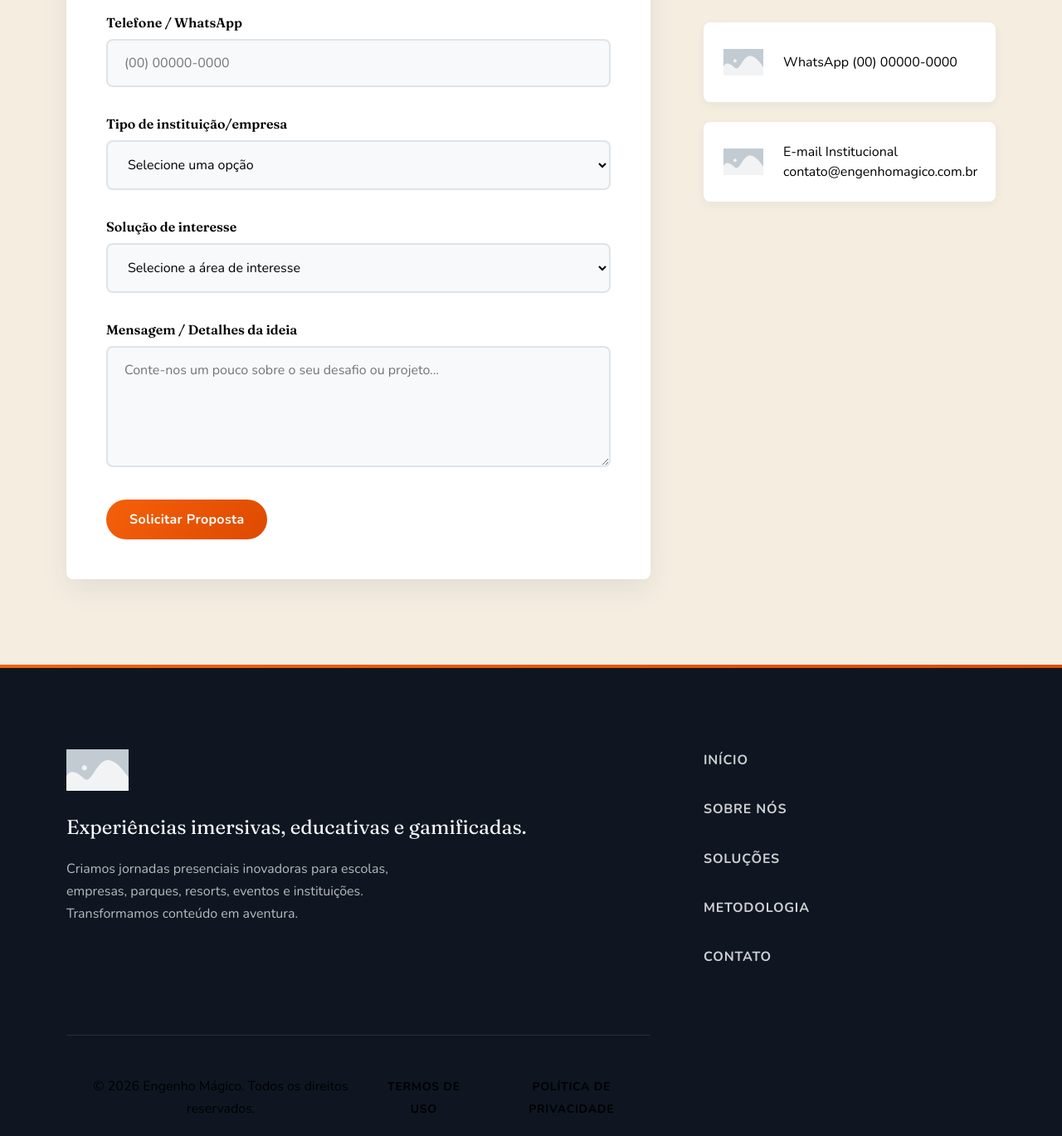
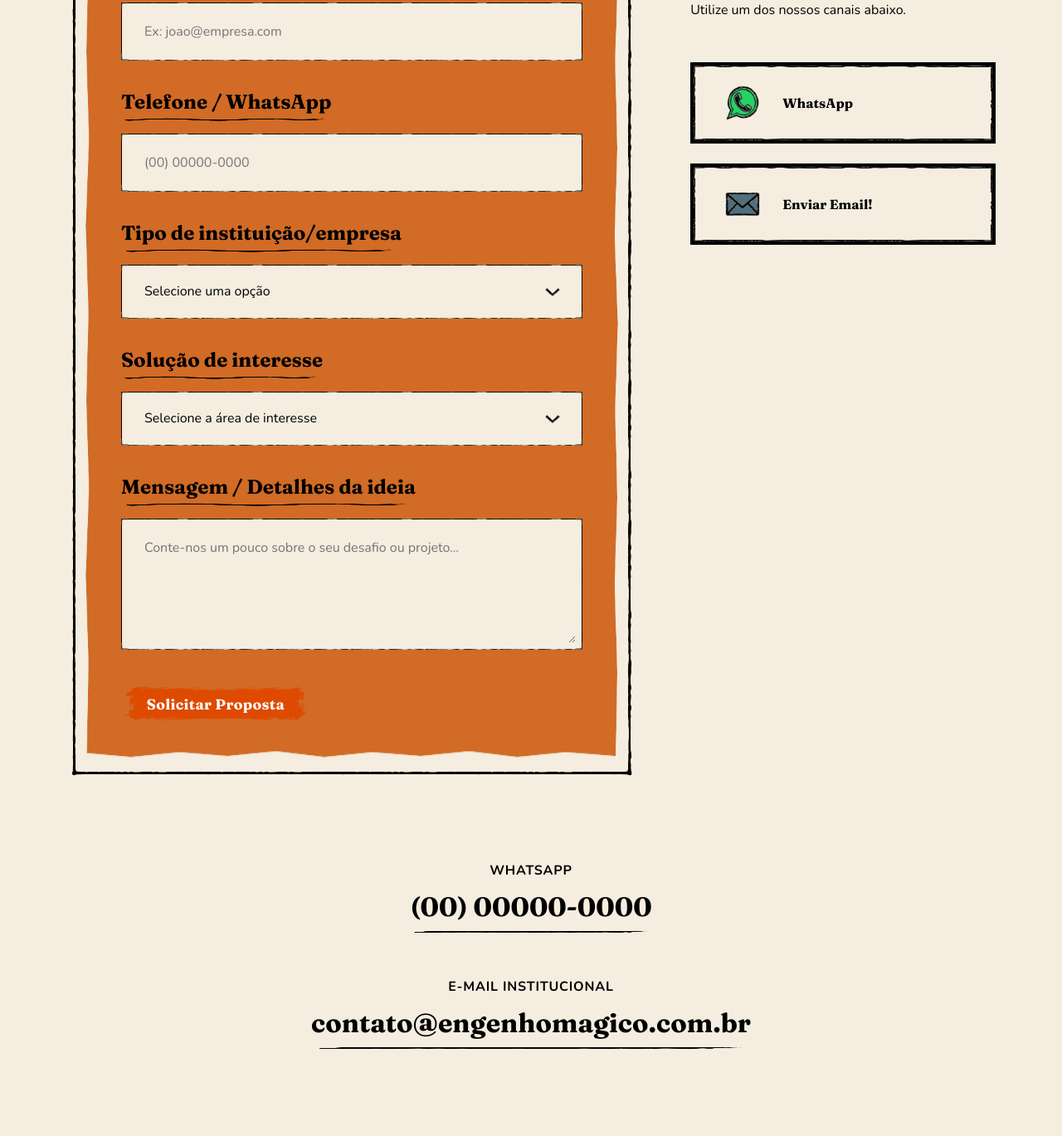
Before and after one commit to Lucas-Ribeiro-dev/engenho-magico, a plain HTML site: page contato.html in a window 1280 px wide. Shown: the part 939-2308 px from the top of the page at 83% size. Drawn offline with nearby package versions, Linux system fonts and the light colour scheme.

Commit message:
btns and contact page reformed

```diff
--- a/contato.html
+++ b/contato.html
@@ -98,7 +98,7 @@
                                 placeholder="Conte-nos um pouco sobre o seu desafio ou projeto..." rows="5"
                                 required></textarea>
                         </div>
-                        <button type="submit" class="form__submit">Solicitar Proposta</button>
+                        <button type="submit" class="btn-cta"><span class="btn-text">Solicitar Proposta</span></button>
                     </form>
                 </div>
 
@@ -109,24 +109,33 @@
                     <div class="contact-channels__list">
                         <a href="https://wa.me/5500000000000" target="_blank" rel="noopener noreferrer"
                             class="contact-channels__link">
-                            <img src="src/assets/img/placeholder.png" alt="Ícone WhatsApp"
+                            <img src="src/assets/img/icons/wpp-icon.webp" alt="Ícone WhatsApp"
                                 class="contact-channels__icon">
                             <div class="contact-channels__info">
                                 <span class="contact-channels__label">WhatsApp</span>
-                                <span class="contact-channels__value">(00) 00000-0000</span>
                             </div>
                         </a>
                         <a href="mailto:contato@engenhomagico.com.br"
                             class="contact-channels__link">
-                            <img src="src/assets/img/placeholder.png" alt="Ícone E-mail"
+                            <img src="src/assets/img/icons/mail-icon.webp" alt="Ícone E-mail"
                                 class="contact-channels__icon">
                             <div class="contact-channels__info">
-                                <span class="contact-channels__label">E-mail Institucional</span>
-                                <span class="contact-channels__value">contato@engenhomagico.com.br</span>
+                                <span class="contact-channels__label">Enviar Email!</span>
                             </div>
                         </a>
                     </div>
                 </aside>
+
+                <div class="contact-details">
+                    <div class="contact-details__item">
+                        <span class="contact-details__label">WhatsApp</span>
+                        <span class="contact-details__value">(00) 00000-0000</span>
+                    </div>
+                    <div class="contact-details__item">
+                        <span class="contact-details__label">E-mail Institucional</span>
+                        <span class="contact-details__value">contato@engenhomagico.com.br</span>
+                    </div>
+                </div>
             </div>
         </section>
     </main>
--- a/src/css/style.css
+++ b/src/css/style.css
@@ -183,11 +183,25 @@
 
 h2 {
   font-family: var(--font-heading);
-  font-size: var(--font-size-3xl);
+  font-size: var(--font-size-hero);
   color: #000000;
-  font-weight: var(--font-weight-normal);
+  font-weight: bold;
   line-height: var(--line-height-tight);
-  margin-bottom: var(--space-md);
+  margin-bottom: var(--space-lg);
+  position: relative;
+  display: inline-block;
+}
+
+h2::after {
+  content: "";
+  position: absolute;
+  left: 0;
+  bottom: -4px;
+  width: 100%;
+  height: 12px;
+  background-color: #000;
+  -webkit-mask: url("../assets/img/elements/underline-2.png") center / 100% 100% no-repeat;
+  mask: url("../assets/img/elements/underline-2.png") center / 100% 100% no-repeat;
 }
 
 h3 {
@@ -503,7 +517,7 @@
   border-image-width: 18px;
   border-image-repeat: round;
   box-sizing: border-box;
-  padding: var(--space-sm) 0;
+  padding: 0;
   position: fixed;
   width: 100%;
   top: 0;
@@ -655,29 +669,7 @@
   }
 }
 
-/* Form Submit Button */
-.form__submit {
-  display: inline-flex;
-  align-items: center;
-  justify-content: center;
-  font-family: var(--font-body);
-  font-weight: var(--font-weight-bold);
-  font-size: var(--font-size-md);
-  padding: 1rem 1.75rem;
-  border-radius: var(--radius-pill);
-  border: none;
-  cursor: pointer;
-  transition: all var(--transition-normal);
-  line-height: 1;
-  text-align: center;
-  letter-spacing: 0.02em;
-  background: var(--gradient-fire);
-  color: var(--color-text-light);
-}
-
-.form__submit:hover {
-  opacity: 0.9;
-}
+
 
 /* ==========================================================================
    FORMS
@@ -689,10 +681,26 @@
 
 .form__label {
   display: block;
+  width: fit-content;
   font-family: var(--font-heading);
-  font-weight: var(--font-weight-medium);
-  margin-bottom: var(--space-xs);
+  font-size: var(--font-size-xl);
+  font-weight: bold;
+  margin-bottom: var(--space-sm);
   color: var(--color-text-primary);
+  position: relative;
+  padding-bottom: 4px;
+}
+
+.form__label::after {
+  content: "";
+  position: absolute;
+  left: 0;
+  bottom: -4px;
+  width: 100%;
+  height: 10px;
+  background-color: #000;
+  -webkit-mask: url("../assets/img/elements/underline-2.png") center / 100% 100% no-repeat;
+  mask: url("../assets/img/elements/underline-2.png") center / 100% 100% no-repeat;
 }
 
 input,
@@ -702,20 +710,49 @@
   font-family: var(--font-body);
   font-size: var(--font-size-md);
   padding: 1rem 1.25rem;
-  border: 2px solid var(--color-border-subtle);
-  border-radius: var(--radius-sm);
-  background-color: var(--color-surface-base);
+  background-color: var(--color-bg-base);
   color: var(--color-text-primary);
   outline: none;
-  transition: all var(--transition-fast);
+  border: 8px solid transparent;
+  border-image-source: url("../assets/img/elements/border-img-4.webp");
+  border-image-slice: 40;
+  border-image-width: 8px;
+  border-image-repeat: round;
+  box-sizing: border-box;
+  transition: background-color var(--transition-normal);
 }
 
 input:focus,
+input:not(:placeholder-shown),
 textarea:focus,
-select:focus {
-  border-color: var(--color-border-focus);
+textarea:not(:placeholder-shown),
+select:focus,
+select:valid {
   background-color: var(--color-surface-white);
-  box-shadow: 0 0 0 4px rgba(244, 96, 10, 0.1);
+}
+
+select {
+  appearance: none;
+  -webkit-appearance: none;
+  background-image: url("../assets/img/icons/form-select-chevron.webp");
+  background-repeat: no-repeat;
+  background-position: right 1rem center;
+  background-size: 1.5rem;
+  padding-right: 3rem;
+}
+
+.form__field--success {
+  background-image: url("../assets/img/icons/form-status-success.webp");
+  background-repeat: no-repeat;
+  background-position: right 1rem center;
+  background-size: 1.5rem;
+}
+
+.form__field--error {
+  background-image: url("../assets/img/icons/form-status-error.webp");
+  background-repeat: no-repeat;
+  background-position: right 1rem center;
+  background-size: 1.5rem;
 }
 
 .form__field--textarea {
@@ -942,25 +979,29 @@
 }
 
 .slide-card__control {
-  background: rgba(255, 255, 255, 0.1);
-  border: 1px solid rgba(255, 255, 255, 0.3);
-  color: var(--color-text-light);
-  font-size: var(--font-size-lg);
+  background: url('../assets/img/icons/control-arrow.webp') center / contain no-repeat;
+  border: none;
+  color: transparent;
+  font-size: 0;
   cursor: pointer;
   display: flex;
   align-items: center;
   justify-content: center;
   width: 56px;
   height: 56px;
-  border-radius: 0;
-  transition: all var(--transition-fast);
-  backdrop-filter: blur(8px);
+  transition: transform var(--transition-fast);
 }
 
 .slide-card__control:hover {
-  background: var(--color-fire);
-  border-color: var(--color-fire);
   transform: scale(1.1);
+}
+
+.slide-card__control--prev {
+  transform: scaleX(-1);
+}
+
+.slide-card__control--prev:hover {
+  transform: scaleX(-1) scale(1.1);
 }
 
 .slide-card__counter {
@@ -973,7 +1014,6 @@
 
 /* Slide card CTA button */
 .slide-card__btn {
-  background: var(--gradient-fire);
   color: var(--color-text-light);
 }
 
@@ -1713,10 +1753,14 @@
 }
 
 .form-section {
-  background: var(--color-surface-white);
+  background: url("../assets/img/elements/form-bg.png") center / calc(100% - -10px) calc(100% - -15px) no-repeat;
   padding: var(--space-xl);
-  border-radius: var(--radius-sm);
-  box-shadow: var(--shadow-medium);
+  border: 18px solid transparent;
+  border-image-source: url("../assets/img/elements/border-img.png");
+  border-image-slice: 110;
+  border-image-width: 18px;
+  border-image-repeat: round;
+  box-sizing: border-box;
 }
 
 .contact-channels {
@@ -1735,22 +1779,82 @@
   display: flex;
   align-items: center;
   gap: var(--space-md);
-  padding: var(--space-md);
-  background: var(--color-surface-white);
-  border-radius: var(--radius-sm);
-  box-shadow: var(--shadow-soft);
-  transition: all var(--transition-fast);
+  padding: 10px 0 10px 24px;
+  background: transparent;
+  border: 15px solid transparent;
+  border-image-source: url("../assets/img/elements/border-img-3.png");
+  border-image-slice: 110;
+  border-image-width: 15px;
+  border-image-repeat: round;
+  box-sizing: border-box;
+  color: #000;
+  font-family: var(--font-heading);
+  font-weight: bold;
+  transition: transform var(--transition-fast);
 }
 
 .contact-channels__link:hover {
-  transform: translateY(-3px);
-  box-shadow: var(--shadow-medium);
+  transform: scale(1.05);
+}
+
+.contact-channels__link:active {
+  transform: scale(0.95);
 }
 
 .contact-channels__icon {
   width: 48px;
   height: 48px;
   object-fit: contain;
+}
+
+.contact-details {
+  grid-column: 1 / -1;
+  margin-top: var(--space-lg);
+  display: flex;
+  flex-direction: column;
+  gap: var(--space-xl);
+  align-items: center;
+  text-align: center;
+}
+
+.contact-details__item {
+  display: flex;
+  flex-direction: column;
+  align-items: center;
+  gap: var(--space-xs);
+}
+
+.contact-details__label {
+  font-family: var(--font-body);
+  font-size: var(--font-size-md);
+  color: #000;
+  text-transform: uppercase;
+  letter-spacing: 0.05em;
+  font-weight: bold;
+}
+
+.contact-details__value {
+  position: relative;
+  font-family: var(--font-heading);
+  font-size: var(--font-size-2xl);
+  font-weight: bold;
+  color: #000;
+  user-select: text !important;
+  cursor: text !important;
+  padding-bottom: 12px;
+}
+
+.contact-details__value::after {
+  content: "";
+  position: absolute;
+  left: 0;
+  bottom: 0;
+  width: 100%;
+  height: 12px;
+  background-color: #000;
+  -webkit-mask: url("../assets/img/elements/underline.png") center / 100% 100% no-repeat;
+  mask: url("../assets/img/elements/underline.png") center / 100% 100% no-repeat;
+  transform: scaleX(1);
 }
 
 /* ==========================================================================
```
Also changed, not shown: src/assets/img/elements/border-img-4.webp (added), src/assets/img/elements/form-bg.png (added), src/assets/img/icons/control-arrow.webp (added), src/assets/img/icons/form-select-chevron.webp (added), src/assets/img/icons/form-status-error.webp (added), src/assets/img/icons/form-status-success.webp (added), src/assets/img/icons/mail-icon.webp (added), src/assets/img/icons/wpp-icon.webp (added).
